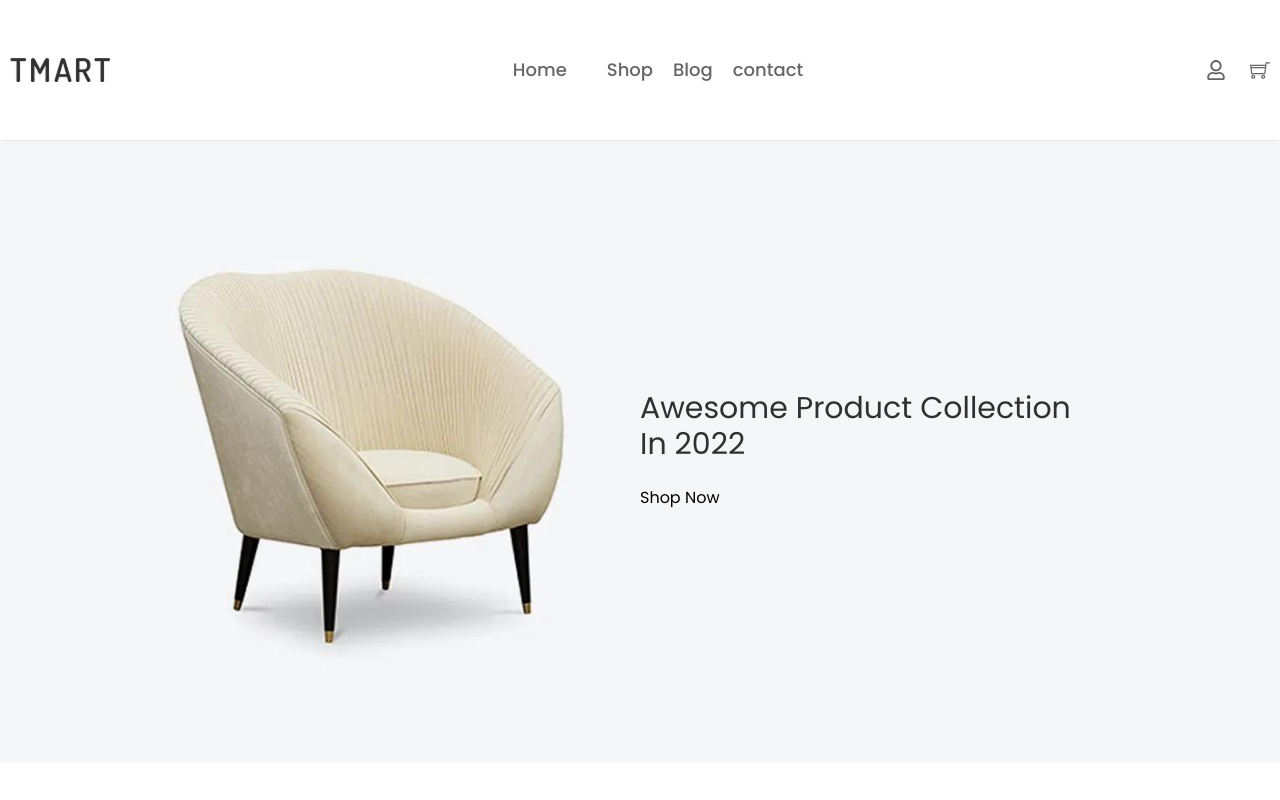
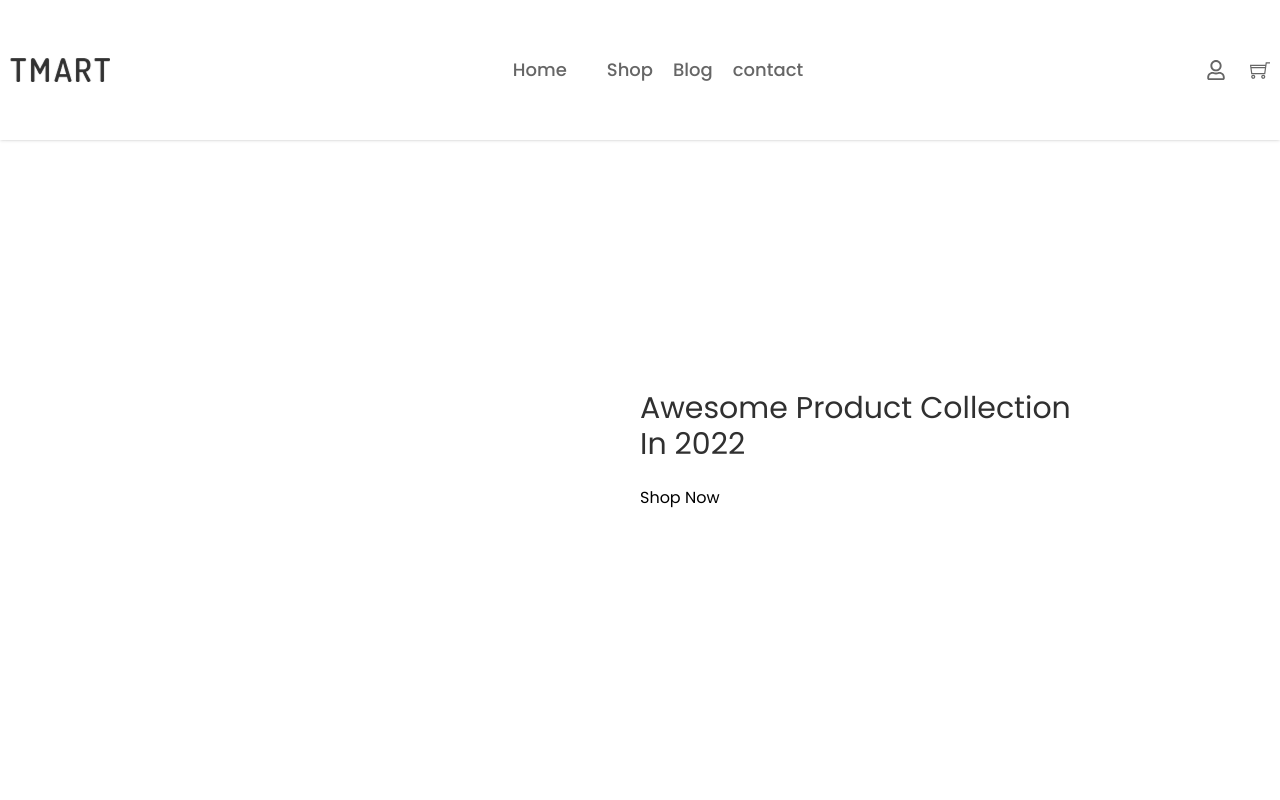
Before and after one commit to Ebrahim1248/t-mart, a React (Vite) app: page / in a window 1280 px wide. Shown: the top 800 px of the page. Built offline with nearby package versions, Linux system fonts and the light colour scheme; no server answers.

Commit message:
src/component/Home/Banner.jsx

```diff
--- a/src/App.jsx
+++ b/src/App.jsx
@@ -3,7 +3,7 @@ import { BrowserRouter, Route, Routes } from 'react-router'
 import Layout from './layouts/Layout'
 import Home from './pages/Home'
 import Shop from './pages/Shop'
-import ProductDetail from './pages/ProductDetail'
+import ProductDetail from './pages/ProductDeatail'
 import SignUp from './component/SignUp'
 import Contact from './pages/Contact'
 import Cart from './pages/Cart'
--- a/src/component/Home/Banner.jsx
+++ b/src/component/Home/Banner.jsx
@@ -5,7 +5,7 @@ const Banner = () => {
   return (
     <>
         <section className=" pb-12">
-            <div className="relative container bg-[url('/Background.png')] bg-no-repeat bg-cover bg-center py-[310px]">
+            <div className="relative container bg-[url('C:\Users\MD MUSA\OneDrive\Creative Cloud Files\Desktop\t-mart\public\Background.png')] bg-no-repeat bg-cover bg-center py-[310px]">
                 <div className="absolute left-[50%] top-[40%] ">
                   <h1 className='text-3xl font-normal text-primary max-w-[432px]  m-auto pb-6'>Awesome Product Collection In 2022</h1>
                   <Link to="/shop" className="inline-block rounded-md ">Shop Now</Link>
```
Also changed, not shown: src/pages/ProductDeatail.jsx (renamed from src/pages/ProductDetail.jsx).
